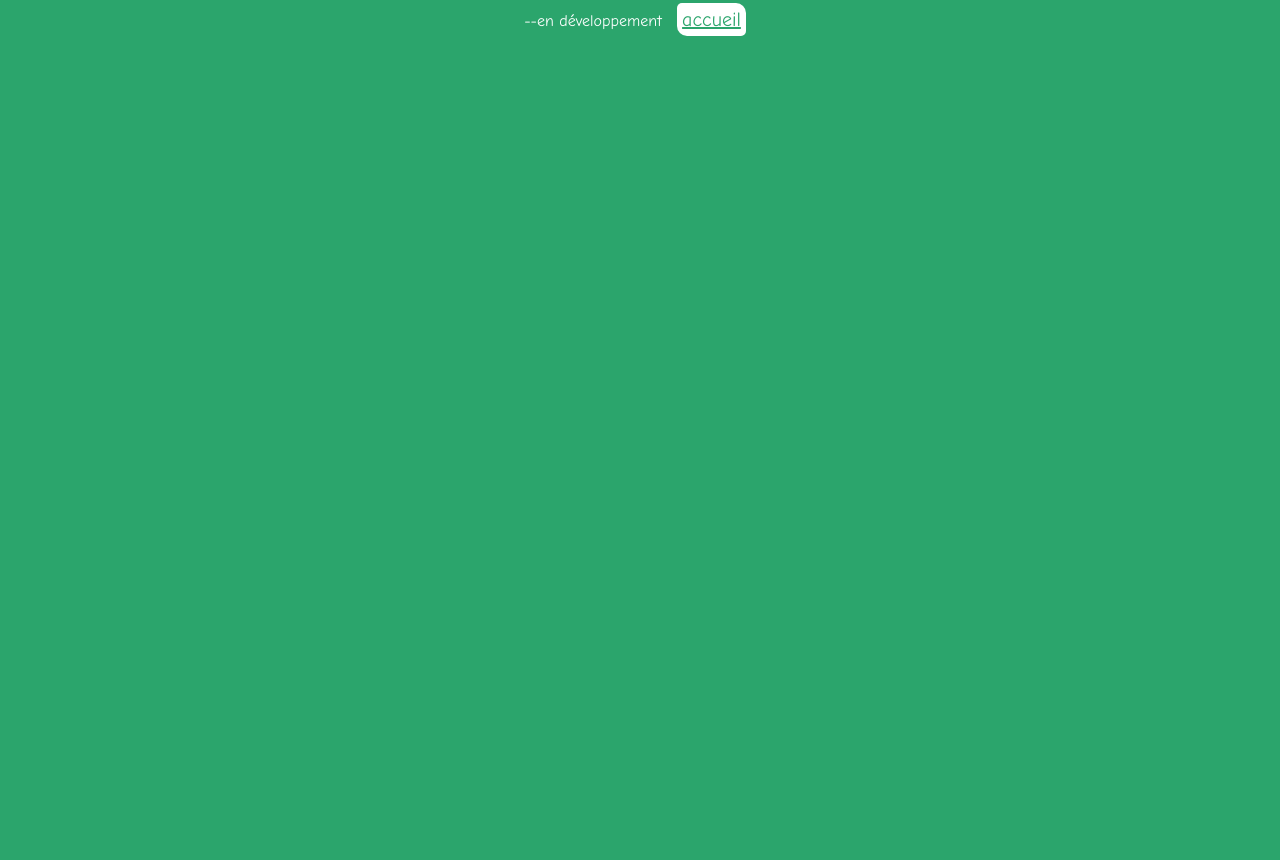
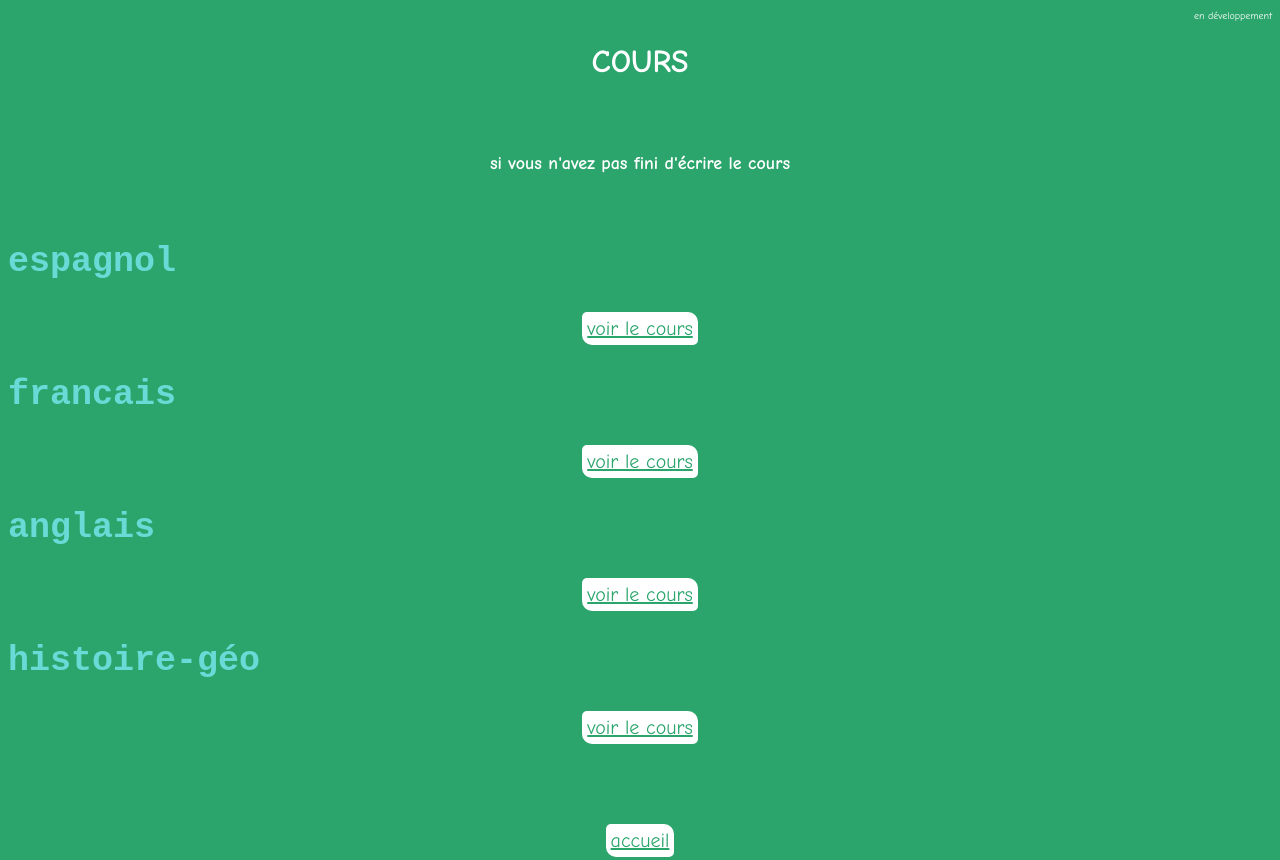
Before and after one commit to anatoleoN1/4A-devoirs-, a plain HTML site: page cours.html in a window 1280 px wide. Before the commit the page ends 800 px from the top, so only its background shows below. Drawn offline with Linux system fonts and the light colour scheme.

Commit message:
Update cours.html

```diff
--- a/cours.html
+++ b/cours.html
@@ -1,5 +1,3 @@
---en développement
-
 <!doctype html>
 <html>
 <head>
@@ -7,5 +5,16 @@
  <link rel="stylesheet" href="style.css">
 </head>
 <body>
-<a href="accueil.html">accueil</a>
+  <p class="v">en développement</p>
+  <h1>COURS</h1><br><br><h2>si vous n'avez pas fini d'écrire le cours</h2><br>
+  <h3 class="datmat">espagnol</h3>
+  <a href="index.html">voir le cours</a><br>
+  <h3 class="datmat">francais</h3>
+  <a href="index.html">voir le cours</a><br>
+  <h3 class="datmat">anglais</h3>
+  <a href="index.html">voir le cours</a><br>
+  <h3 class="datmat">histoire-géo</h3>
+  <a href="index.html">voir le cours</a>
+  <br><br><br><br><br><br>
+  <a href="accueil.html">accueil</a>
 </body>
```
